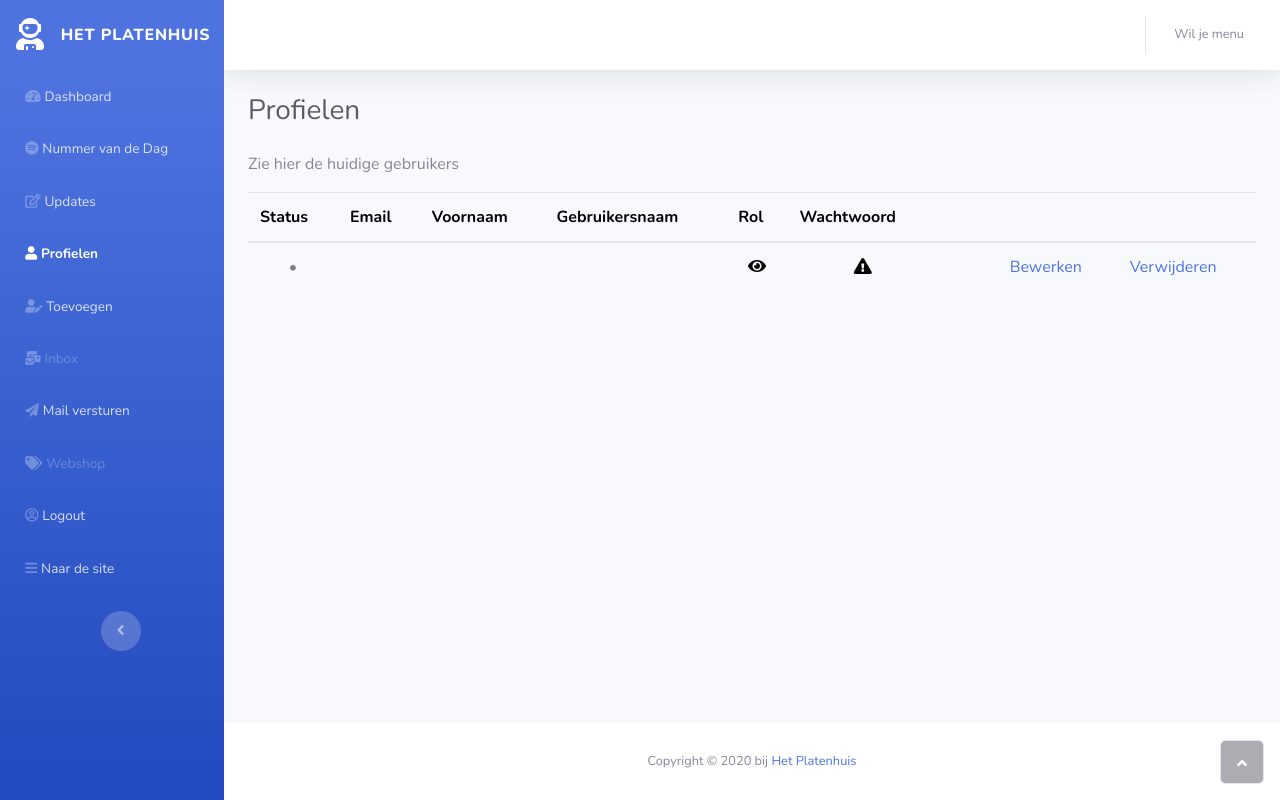
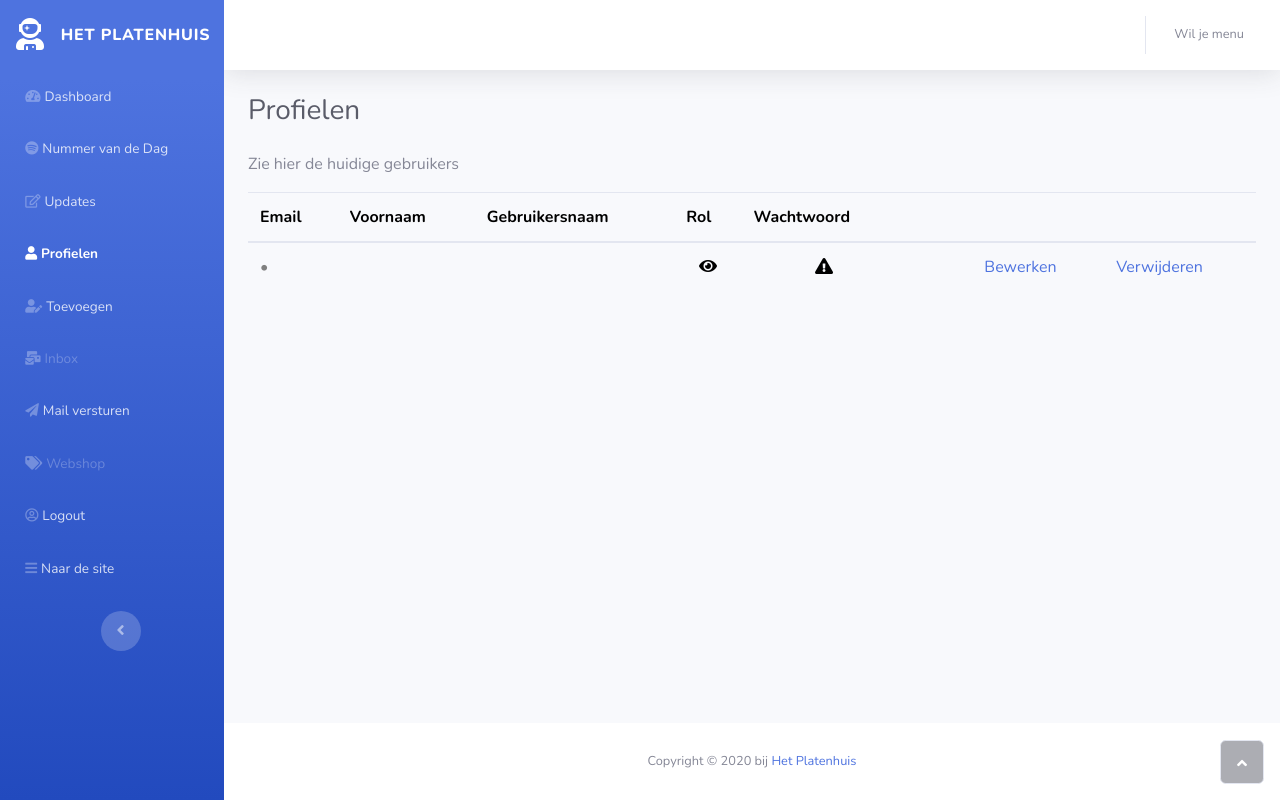
Before and after one commit to cedricfortuin/hetplatenhuis-admin, a PHP site: page /current_admins_page.php in a window 1280 px wide. Run offline with PHP 8.4, Linux system fonts and the light colour scheme; the visitor is signed in with stand-in values (Sample User, id 1); tables that the repository leaves empty or names only in its code hold one stand-in row (values such as "Sample post"); data that the repository does not hold is empty.

Commit message:
last update of today

```diff
--- a/admin/add_admin.php
+++ b/admin/add_admin.php
@@ -175,7 +175,8 @@ if(isset($_POST['sendMailAndAddAdmin']))
                             <div class='row'>
                                 <div class='col-md-12'>
                                     <p>Met vriendelijke groet,<br/> Het Platenhuis<br/>
-                                    <small><i>Let op, deze mail is persoonlijk. Deel deze dus niet!</i></small></p>
+                                    <small><i>Let op, deze mail is persoonlijk. Deel deze dus niet! Daarnaast vervalt deze
+                                    mail als je je wachtwoord instelt.</i></small></p>
                                 </div>
                             </div>
                         </div>";
--- a/admin/current_admins_page.php
+++ b/admin/current_admins_page.php
@@ -61,7 +61,6 @@ include '_layouts/_layout-header.phtml'; ?>
                             <div class="table-responsive">
                                 <table class="table" style="color:black;">
                                     <tr>
-                                        <th scope="col">Status</th>
                                         <th scope="col">Email</th>
                                         <th scope="col">Voornaam</th>
                                         <th scope="col">Gebruikersnaam</th>
@@ -83,7 +82,7 @@ include '_layouts/_layout-header.phtml'; ?>
                                     ?>
                                     <tbody style="color: black;">
                                     <tr>
-                                        <td class="text-center"><?php
+                                        <td><?php
                                             switch ($setAdmin["USER_LAST_ONLINE"]) {
                                                 case "true":
                                                     echo '<span style="color: green" title="Online">&bull;</span>';
@@ -93,9 +92,7 @@ include '_layouts/_layout-header.phtml'; ?>
                                                     break;
                                                 default :
                                                     echo '<span style="color: gray" title="Has not been online yet">&bull;</span>';
-                                            } ?>
-                                        </td>
-                                        <td><a href="add_new_mail.php?adress=<?php echo $setAdmin["USER_EMAIL"]; ?>"><?php echo $setAdmin["USER_EMAIL"]; ?></a></td>
+                                            } ?>&nbsp;<a href="add_new_mail.php?adress=<?php echo $setAdmin["USER_EMAIL"]; ?>"><?php echo $setAdmin["USER_EMAIL"]; ?></a></td>
                                         <td><?php echo $setAdmin["USER_FIRSTNAME"]; ?></td>
                                         <td><?php echo $setAdmin["USERNAME"]; ?></td>
                                         <td class="text-center">
```
